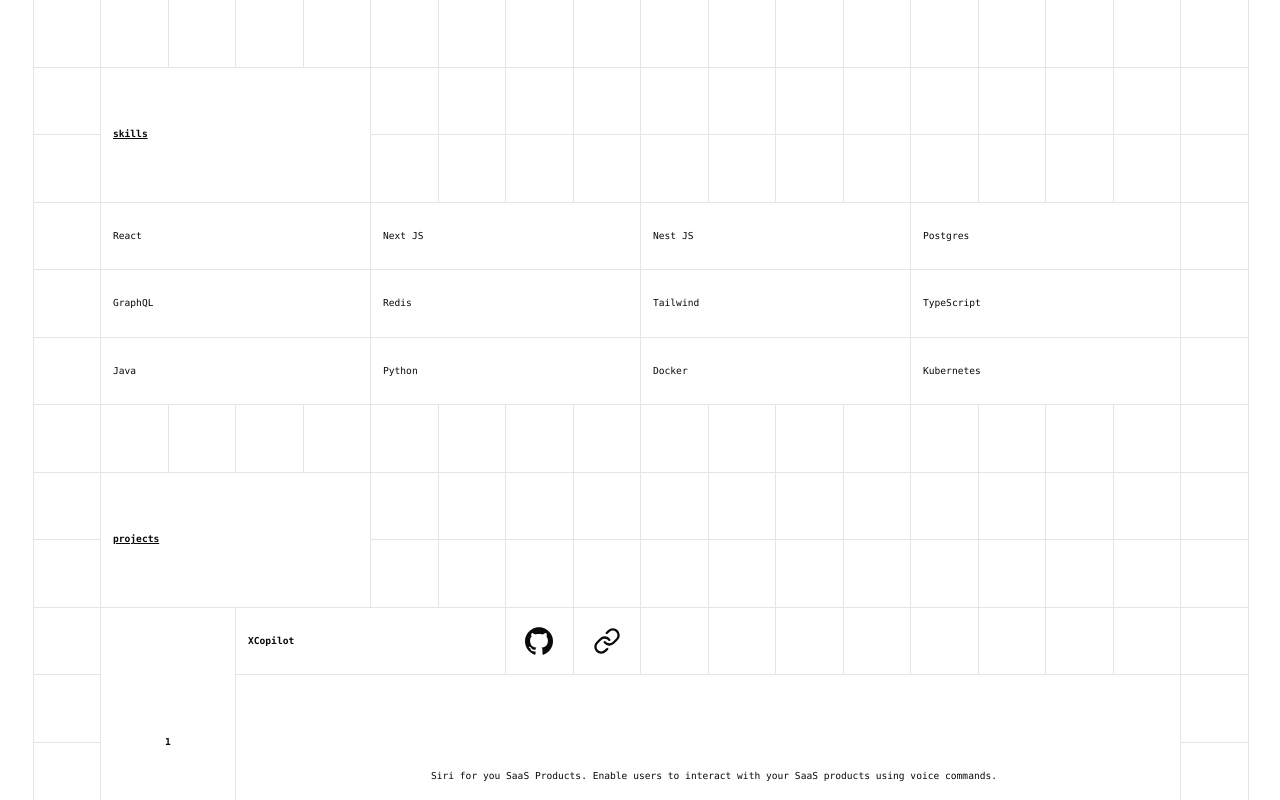
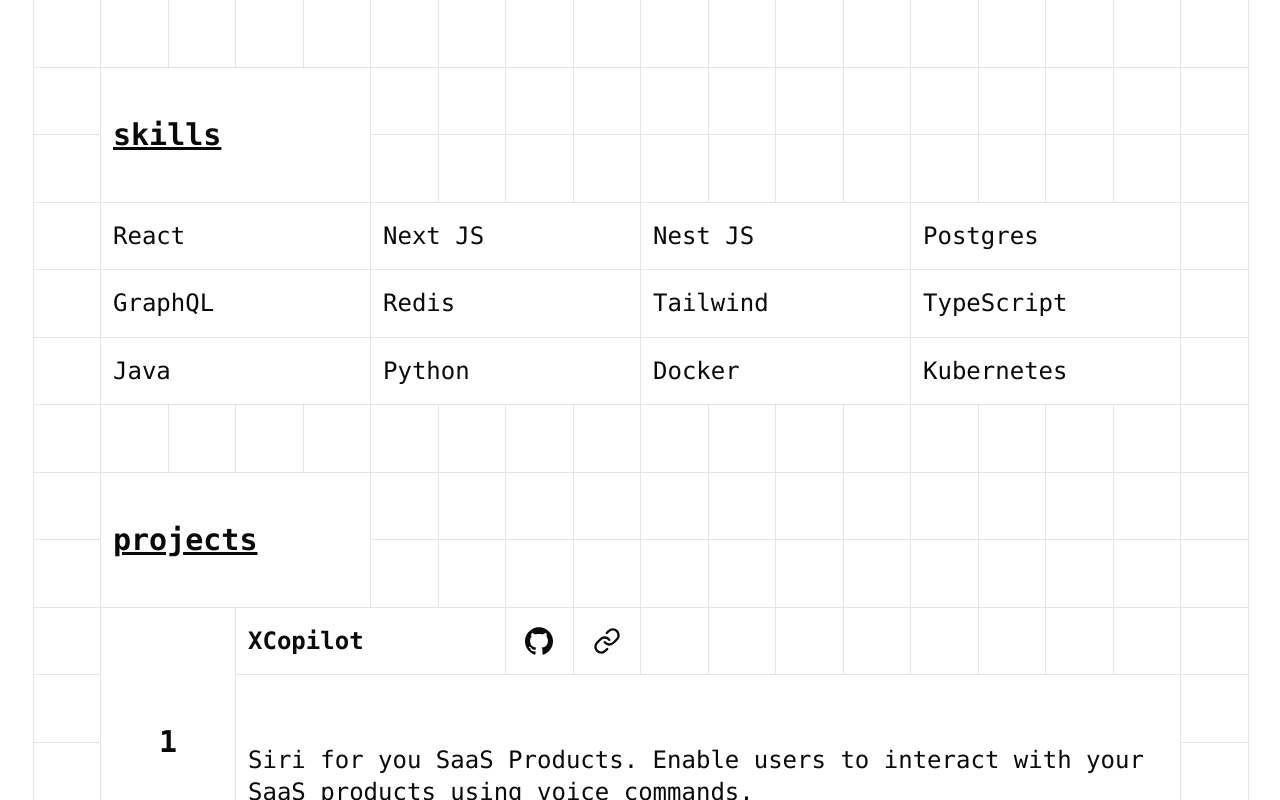
Before and after one commit to haridalavai/portfolio, a Next.js app: page / in a window 1280 px wide. Shown: the part 1240-2040 px from the top of the page. Built offline with nearby package versions, Linux system fonts and the light colour scheme.

Commit message:
fix fontsize issue

```diff
--- a/src/components/projects-card.tsx
+++ b/src/components/projects-card.tsx
@@ -84,7 +84,7 @@ const ProjectsCard = ({
         rowEnd={rowStart + 4}
         {...props}
       >
-        <p className="text-xs sm:text-xl md:text-xl font-mono font-light ">
+        <p className="text-xs sm:text-xl md:text-xl lg:text-2xl font-mono font-light ">
           {description}
         </p>
       </GridCell>
--- a/tailwind.config.ts
+++ b/tailwind.config.ts
@@ -10,9 +10,6 @@ const config = {
   ],
   prefix: "",
   theme: {
-    fontSize: {
-      xs: "0.6rem",
-    },
     container: {
       center: true,
       padding: "2rem",
@@ -34,6 +31,9 @@ const config = {
         grab: "var(--f-cursor-grab), grab",
         grabbed: "var(--f-cursor-grabbed), grabbed",
         text: "var(--f-cursor-text), text",
+      },
+      fontSize: {
+        xs: "0.6rem",
       },
       colors: {
         border: "hsl(var(--border))",
```
